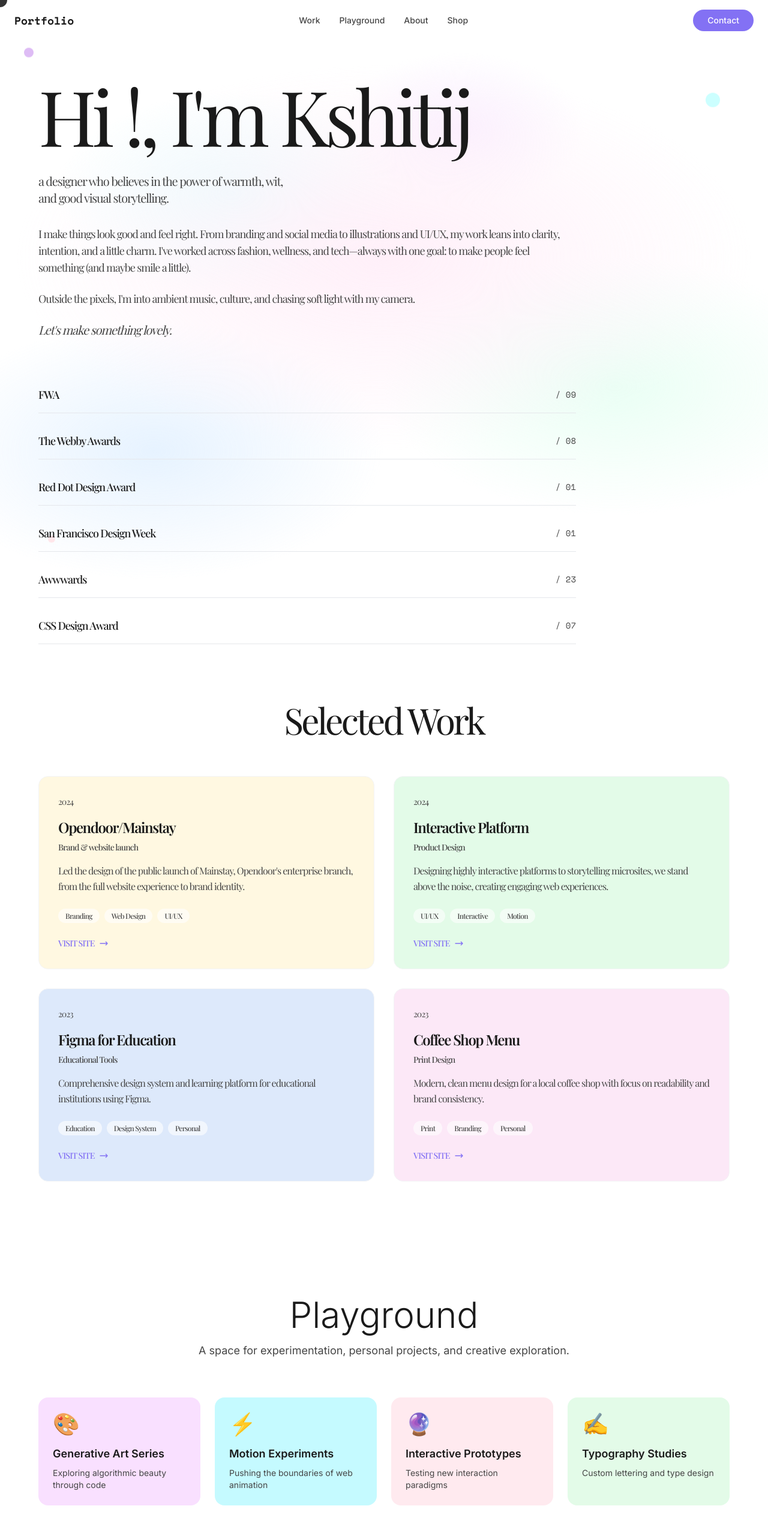
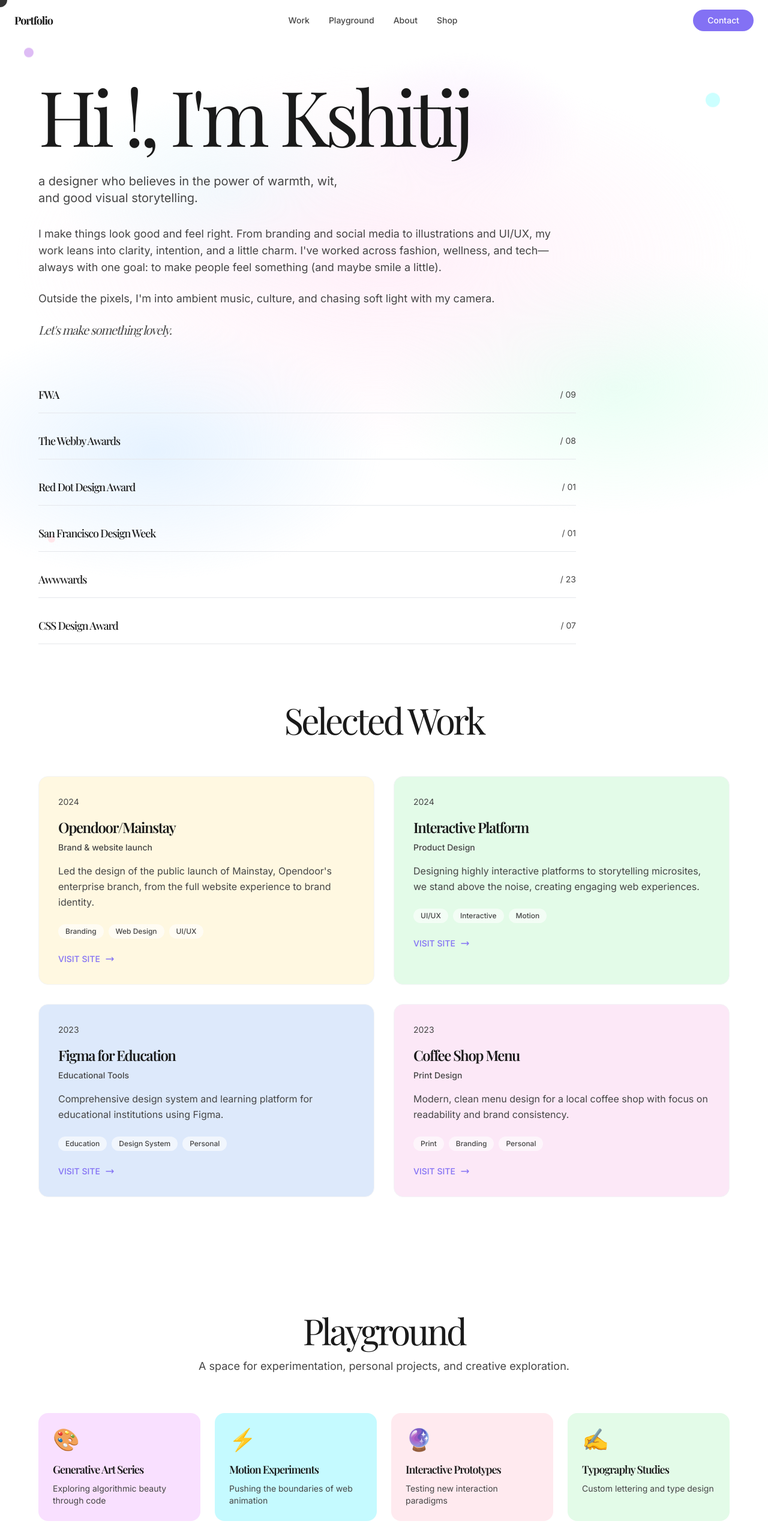
Before and after one commit to kshitij0299/pastel-pivot-folio, a React (Vite) app: page / in a window 1280 px wide. Shown: the top 2566 px of the page at 60% size. Built offline with nearby package versions, Linux system fonts and the light colour scheme.

Commit message:
Apply consistent typography
Apply Playfair font style to all headings and Rethink Sans font to all body text across the website for a cohesive look.

```diff
--- a/src/components/AboutSection.tsx
+++ b/src/components/AboutSection.tsx
@@ -34,21 +34,21 @@ export const AboutSection = () => {
       <div className="container mx-auto px-6">
         <div className="grid grid-cols-1 lg:grid-cols-2 gap-16 items-center max-w-6xl mx-auto">
           <div ref={textRef}>
-            <h2 className="text-4xl md:text-5xl font-light text-heading mb-8">
+            <h2 className="font-playfair text-4xl md:text-5xl font-light text-heading mb-8 tracking-[-0.06em]">
               About Me
             </h2>
             <div className="space-y-6 text-body leading-relaxed">
-              <p>
+              <p className="font-inter">
                 I'm a designer making playful and purposeful products. After hours, I run
                 <span className="text-link cursor-hover"> Meridrop</span>, my independent art and clothing brand.
               </p>
-              <p>
+              <p className="font-inter">
                 Currently working at Google, I focus on creating intuitive digital experiences
                 that balance functionality with delight. My background spans from interactive
                 platforms to storytelling microsites, always with an eye for motion and
                 interaction design.
               </p>
-              <p>
+              <p className="font-inter">
                 When I'm not designing, you'll find me exploring new creative tools,
                 experimenting with generative art, or working on personal projects that
                 push the boundaries of traditional design.
@@ -57,7 +57,7 @@ export const AboutSection = () => {
 
             <div className="mt-12 flex items-center space-x-8">
               {['Stripe', 'Opendoor', 'Instagram', 'Meta'].map((company) => (
-                <div key={company} className="text-body font-medium cursor-hover hover:text-link transition-colors">
+                <div key={company} className="font-inter text-body font-medium cursor-hover hover:text-link transition-colors">
                   {company}
                 </div>
               ))}
--- a/src/components/HeroSection.tsx
+++ b/src/components/HeroSection.tsx
@@ -55,13 +55,13 @@ export const HeroSection = () => {
           Hi !, I'm Kshitij
         </h1>
 
-        <p ref={subtitleRef} className="font-playfair text-base sm:text-lg md:text-xl text-body max-w-none md:max-w-3xl leading-relaxed mb-6 md:mb-8 tracking-[-0.06em]">
+        <p ref={subtitleRef} className="font-inter text-base sm:text-lg md:text-xl text-body max-w-none md:max-w-3xl leading-relaxed mb-6 md:mb-8">
           a designer who believes in the power of warmth, wit,
           <br className="hidden sm:block" />
           and good visual storytelling.
         </p>
 
-        <div className="font-playfair text-sm sm:text-base md:text-lg text-body max-w-none md:max-w-4xl leading-relaxed space-y-4 md:space-y-6 tracking-[-0.06em]">
+        <div className="font-inter text-sm sm:text-base md:text-lg text-body max-w-none md:max-w-4xl leading-relaxed space-y-4 md:space-y-6">
           <p>
             I make things look good and feel right. From branding and social media to
             illustrations and UI/UX, my work leans into clarity, intention, and a little
@@ -100,7 +100,7 @@ export const HeroSection = () => {
               <span className="font-playfair text-base md:text-lg text-heading font-medium group-hover:text-link transition-colors tracking-[-0.06em]">
                 {award.name}
               </span>
-              <span className="text-xs md:text-sm text-body font-mono">
+              <span className="font-inter text-xs md:text-sm text-body">
                 / {award.count}
               </span>
             </div>)}
--- a/src/components/Navigation.tsx
+++ b/src/components/Navigation.tsx
@@ -44,7 +44,7 @@ export const Navigation = ({ activeSection }: NavigationProps) => {
         <div className="flex items-center justify-between">
           <button
             onClick={() => scrollToSection('#hero')}
-            className="font-mono text-lg font-bold text-heading cursor-hover"
+            className="font-playfair text-lg font-bold text-heading cursor-hover tracking-[-0.06em]"
           >
             Portfolio
           </button>
@@ -55,7 +55,7 @@ export const Navigation = ({ activeSection }: NavigationProps) => {
                 key={item.label}
                 onClick={() => scrollToSection(item.href)}
                 className={cn(
-                  'text-sm font-medium transition-colors cursor-hover',
+                  'font-inter text-sm font-medium transition-colors cursor-hover',
                   activeSection === item.href.slice(1)
                     ? 'text-link'
                     : 'text-body hover:text-link'
@@ -68,7 +68,7 @@ export const Navigation = ({ activeSection }: NavigationProps) => {
 
           <button
             onClick={() => scrollToSection('#contact')}
-            className="bg-primary text-primary-foreground px-6 py-2 rounded-full text-sm font-medium cursor-hover hover:bg-primary/90 transition-colors"
+            className="font-inter bg-primary text-primary-foreground px-6 py-2 rounded-full text-sm font-medium cursor-hover hover:bg-primary/90 transition-colors"
           >
             Contact
           </button>
--- a/src/components/PlaygroundSection.tsx
+++ b/src/components/PlaygroundSection.tsx
@@ -61,10 +61,10 @@ export const PlaygroundSection = () => {
     <section id="playground" ref={sectionRef} className="py-24 bg-white">
       <div className="container mx-auto px-6">
         <div className="text-center mb-16">
-          <h2 className="text-4xl md:text-6xl font-light text-heading mb-4">
+          <h2 className="font-playfair text-4xl md:text-6xl font-light text-heading mb-4 tracking-[-0.06em]">
             Playground
           </h2>
-          <p className="text-lg text-body max-w-2xl mx-auto">
+          <p className="font-inter text-lg text-body max-w-2xl mx-auto">
             A space for experimentation, personal projects, and creative exploration.
           </p>
         </div>
@@ -77,10 +77,10 @@ export const PlaygroundSection = () => {
               style={{ backgroundColor: item.color }}
             >
               <div className="text-4xl mb-4">{item.icon}</div>
-              <h3 className="text-lg font-semibold text-heading mb-2">
+              <h3 className="font-playfair text-lg font-semibold text-heading mb-2 tracking-[-0.06em]">
                 {item.title}
               </h3>
-              <p className="text-sm text-body">
+              <p className="font-inter text-sm text-body">
                 {item.description}
               </p>
 
--- a/src/components/ProjectCard.tsx
+++ b/src/components/ProjectCard.tsx
@@ -33,13 +33,13 @@ export const ProjectCard = ({
       onMouseLeave={() => setIsHovered(false)}
     >
       {/* Year badge */}
-      <div className="font-playfair text-sm font-mono text-body mb-4 tracking-[-0.06em]">{year}</div>
+      <div className="font-inter text-sm text-body mb-4">{year}</div>
 
       {/* Project info */}
       <div className="mb-6">
         <h3 className="font-playfair text-2xl font-semibold text-heading mb-2 tracking-[-0.06em]">{title}</h3>
-        <p className="font-playfair text-body text-sm font-medium mb-4 tracking-[-0.06em]">{category}</p>
-        <p className="font-playfair text-body leading-relaxed tracking-[-0.06em]">{description}</p>
+        <p className="font-inter text-body text-sm font-medium mb-4">{category}</p>
+        <p className="font-inter text-body leading-relaxed">{description}</p>
       </div>
 
       {/* Tags */}
@@ -47,7 +47,7 @@ export const ProjectCard = ({
         {tags.map((tag) => (
           <span
             key={tag}
-            className="font-playfair px-3 py-1 bg-white/60 rounded-full text-xs font-medium text-body tracking-[-0.06em]"
+            className="font-inter px-3 py-1 bg-white/60 rounded-full text-xs font-medium text-body"
           >
             {tag}
           </span>
@@ -56,7 +56,7 @@ export const ProjectCard = ({
 
       {/* Visit site link */}
       <div className="flex items-center text-link">
-        <span className="font-playfair text-sm font-medium tracking-[-0.06em]">VISIT SITE</span>
+        <span className="font-inter text-sm font-medium">VISIT SITE</span>
         <svg
           className={cn(
             'ml-2 w-4 h-4 transition-transform duration-300',
--- a/src/components/ShopSection.tsx
+++ b/src/components/ShopSection.tsx
@@ -55,10 +55,10 @@ export const ShopSection = () => {
     <section id="shop" ref={sectionRef} className="py-24 bg-gray-50">
       <div className="container mx-auto px-6">
         <div className="text-center mb-16">
-          <h2 className="text-4xl md:text-6xl font-light text-heading mb-4">
+          <h2 className="font-playfair text-4xl md:text-6xl font-light text-heading mb-4 tracking-[-0.06em]">
             Shop
           </h2>
-          <p className="text-lg text-body max-w-2xl mx-auto">
+          <p className="font-inter text-lg text-body max-w-2xl mx-auto">
             Curated collection of design resources, art prints, and educational content.
           </p>
         </div>
@@ -71,17 +71,17 @@ export const ShopSection = () => {
               style={{ backgroundColor: item.color }}
             >
               <div className="relative z-10">
-                <h3 className="text-xl font-semibold text-heading mb-3">
+                <h3 className="font-playfair text-xl font-semibold text-heading mb-3 tracking-[-0.06em]">
                   {item.title}
                 </h3>
-                <p className="text-body mb-6 leading-relaxed">
+                <p className="font-inter text-body mb-6 leading-relaxed">
                   {item.description}
                 </p>
                 <div className="flex items-center justify-between">
-                  <span className="text-lg font-semibold text-heading">
+                  <span className="font-playfair text-lg font-semibold text-heading tracking-[-0.06em]">
                     {item.price}
                   </span>
-                  <button className="bg-white/80 hover:bg-white text-heading px-4 py-2 rounded-full text-sm font-medium transition-colors">
+                  <button className="font-inter bg-white/80 hover:bg-white text-heading px-4 py-2 rounded-full text-sm font-medium transition-colors">
                     View
                   </button>
                 </div>
```
